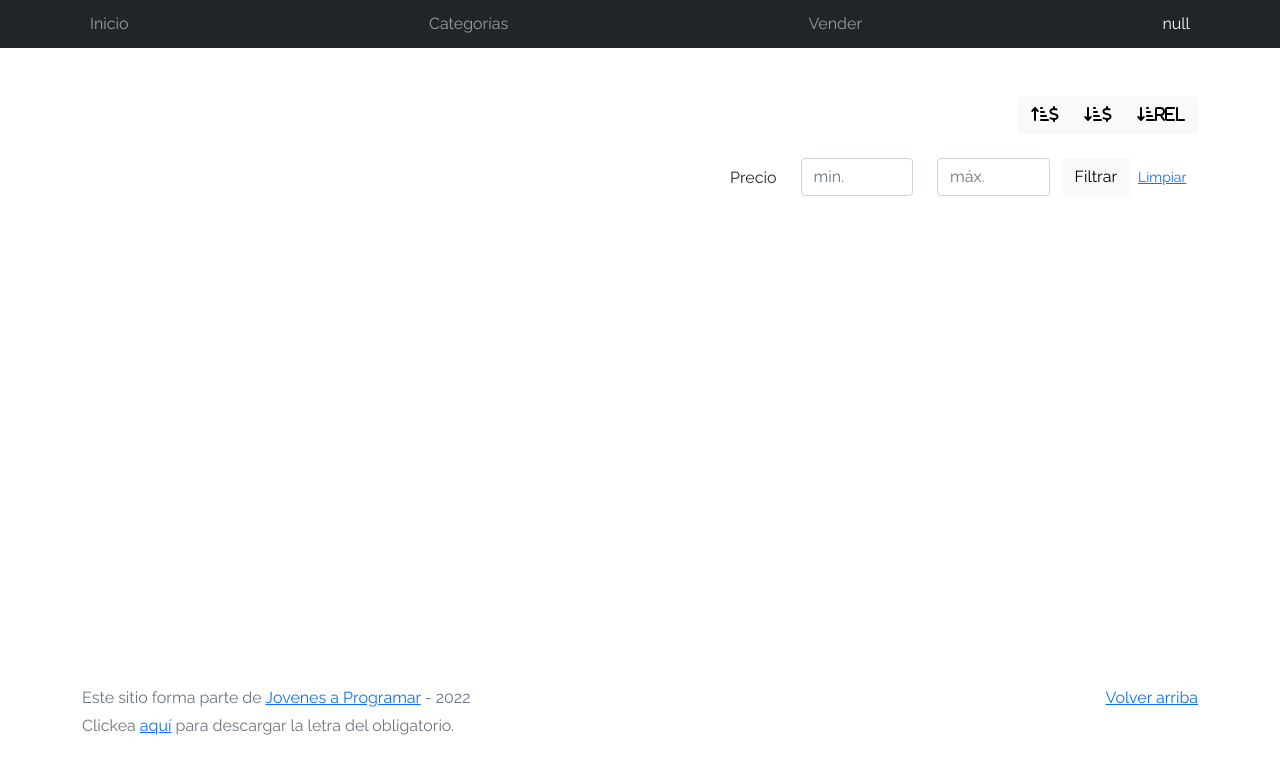
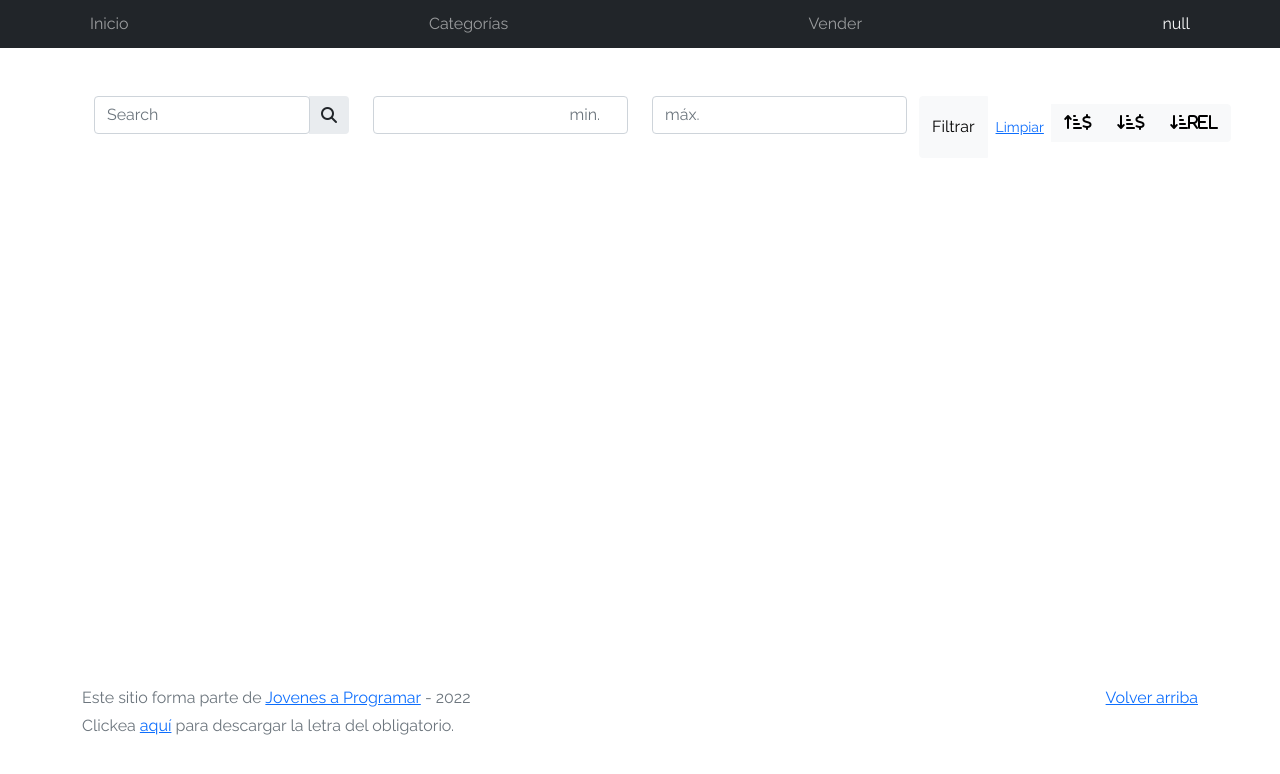
Before and after one commit to agustinsosa5/PROYECTOJAP, a plain HTML site: page products.html in a window 1280 px wide. Drawn offline with Linux system fonts and the light colour scheme; no server answers; files whose address does not match are found by name.

Commit message:
buscador tiempo real terminado

```diff
--- a/css/styles.css
+++ b/css/styles.css
@@ -13,7 +13,9 @@ display: none;
 
 }
 
-
+.filtro {
+  display: none;
+}
 
 
 
--- a/js/products.js
+++ b/js/products.js
@@ -192,3 +192,20 @@ document.addEventListener("DOMContentLoaded", async function cargarArt(){
   Rel.addEventListener("click", function(){
     sortAndShowCategories(ORDER_BY_SOLD_COUNT);
   });
+
+
+
+
+//BUSCADOR
+
+document.addEventListener('keyup' , e=>{
+  if (e.target.matches('#buscador')) {
+    document.querySelectorAll('.list-group-item').forEach(elem =>{
+      elem.textContent.toLocaleLowerCase().includes(e.target.value)
+      ? elem.classList.remove('filtro')
+      : elem.classList.add('filtro');
+
+    })
+  }
+
+})
--- a/products.html
+++ b/products.html
@@ -54,16 +54,8 @@
       <div class="row">
 
         <div class="col text-end">
-          <div class="btn-group btn-group-toggle mb-4" data-bs-toggle="buttons">
 
-            <input type="radio" class="btn-check" id="btnasc">
-            <label class="btn btn-light" for="btnasc" ><i class="fa-solid fa-arrow-up-short-wide">$</i></label>
-            <input type="radio" class="btn-check" id="btndesc">
-            <label class="btn btn-light" for="btndesc"><i class="fa-solid fa-arrow-down-short-wide">$</i></label>
-            <input type="radio" class="btn-check" id="btnrel">
-            <label class="btn btn-light" for="btnrel"><i class="fa-solid fa-arrow-down-short-wide">Rel</i></label>
-
-           <!--  <button type="button" class="btn fa-solid fa-arrow-down-short-wide" id="btn_desc">$</button>
+          <!--  <button type="button" class="btn fa-solid fa-arrow-down-short-wide" id="btn_desc">$</button>
             <button type="button" class="btn fa-solid fa-arrow-up-wide-short" id="btn_asc">$</button>
             <button type="button" class="btn fa-solid fa-arrow-down-short-wide" id="btn_rel">Rel</button> -->
 
@@ -72,13 +64,19 @@
         </div>
       </div>
       <div class="row">
-        <div class="col-lg-6 offset-lg-6 col-md-12 mb-1 container">
+        <div class="container">
           <div class="row container p-0 m-0">
-            <div class="col">
-              <p class="font-weight-normal text-end my-2">Precio</p>
+            <div class="col text-end">
+              <div class="input-group rounded">
+                <input type="search" class="form-control rounded"  id="buscador" placeholder="Search" aria-label="Search" aria-describedby="search-addon" />
+                <span class="input-group-text border-0" id="search-addon">
+                  <i class="fas fa-search"></i>
+                </span>
+              </div>
+
             </div>
             <div class="col">
-              <input class="form-control" type="number" placeholder="min." id="min">
+              <input class="form-control text-end" type="number" placeholder="min." id="min">
             </div>
             <div class="col">
               <input class="form-control" type="number" placeholder="máx." id="max">
@@ -87,6 +85,14 @@
               <div class="btn-group" role="group">
                 <button class="btn btn-light btn-block" id="rangeFilter">Filtrar</button>
                 <button class="btn btn-link btn-sm" id="clearFilter" type="reset">Limpiar</button>
+                <div class="btn-group btn-group-toggle mt-2 mb-3" data-bs-toggle="buttons">
+
+                  <input type="radio" class="btn-check" id="btnasc">
+                  <label class="btn btn-light" for="btnasc" ><i class="fa-solid fa-arrow-up-short-wide">$</i></label>
+                  <input type="radio" class="btn-check" id="btndesc">
+                  <label class="btn btn-light" for="btndesc"><i class="fa-solid fa-arrow-down-short-wide">$</i></label>
+                  <input type="radio" class="btn-check" id="btnrel">
+                  <label class="btn btn-light" for="btnrel"><i class="fa-solid fa-arrow-down-short-wide">Rel</i></label>
               </div>
             </div>
           </div>
```
